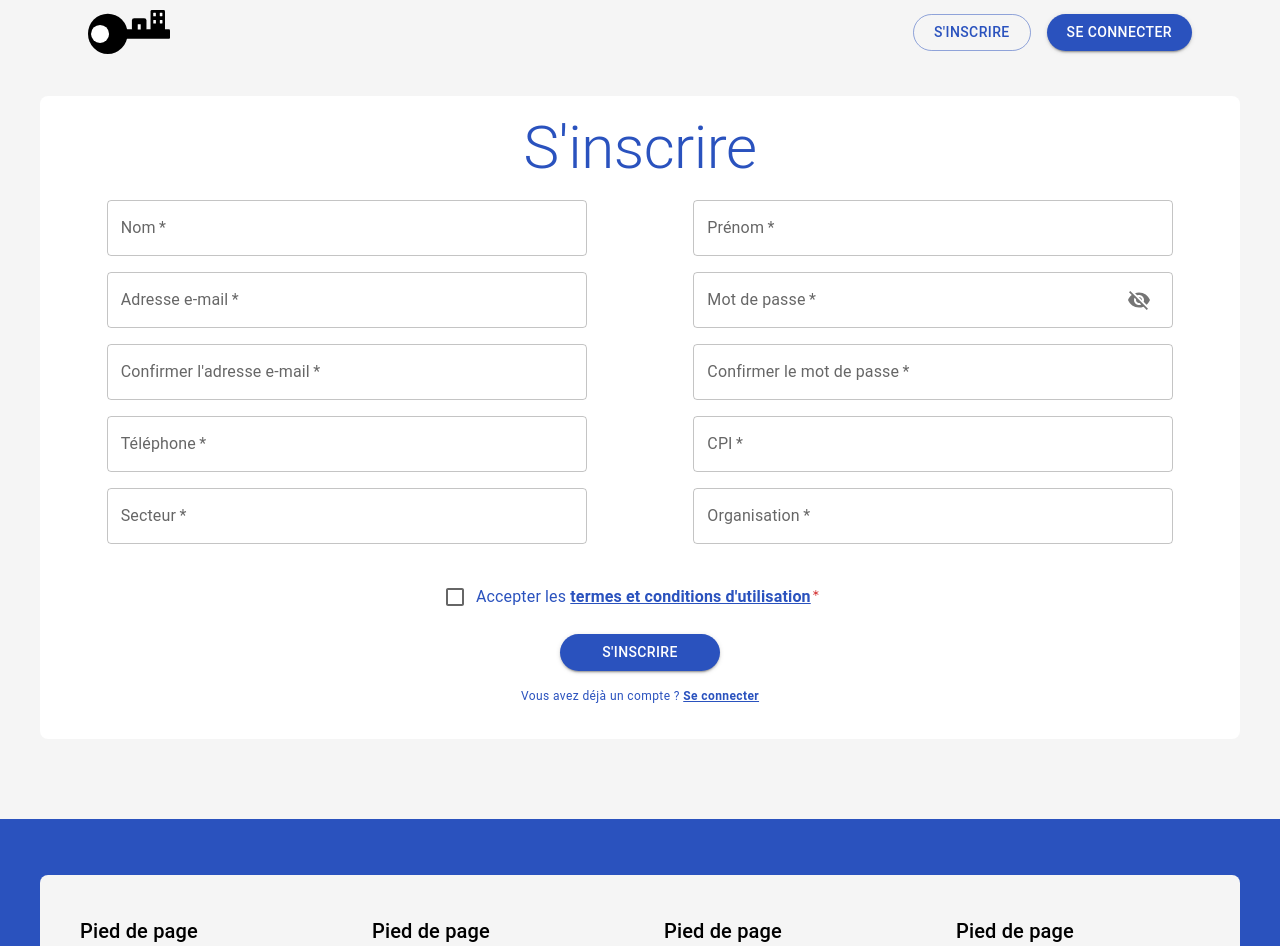
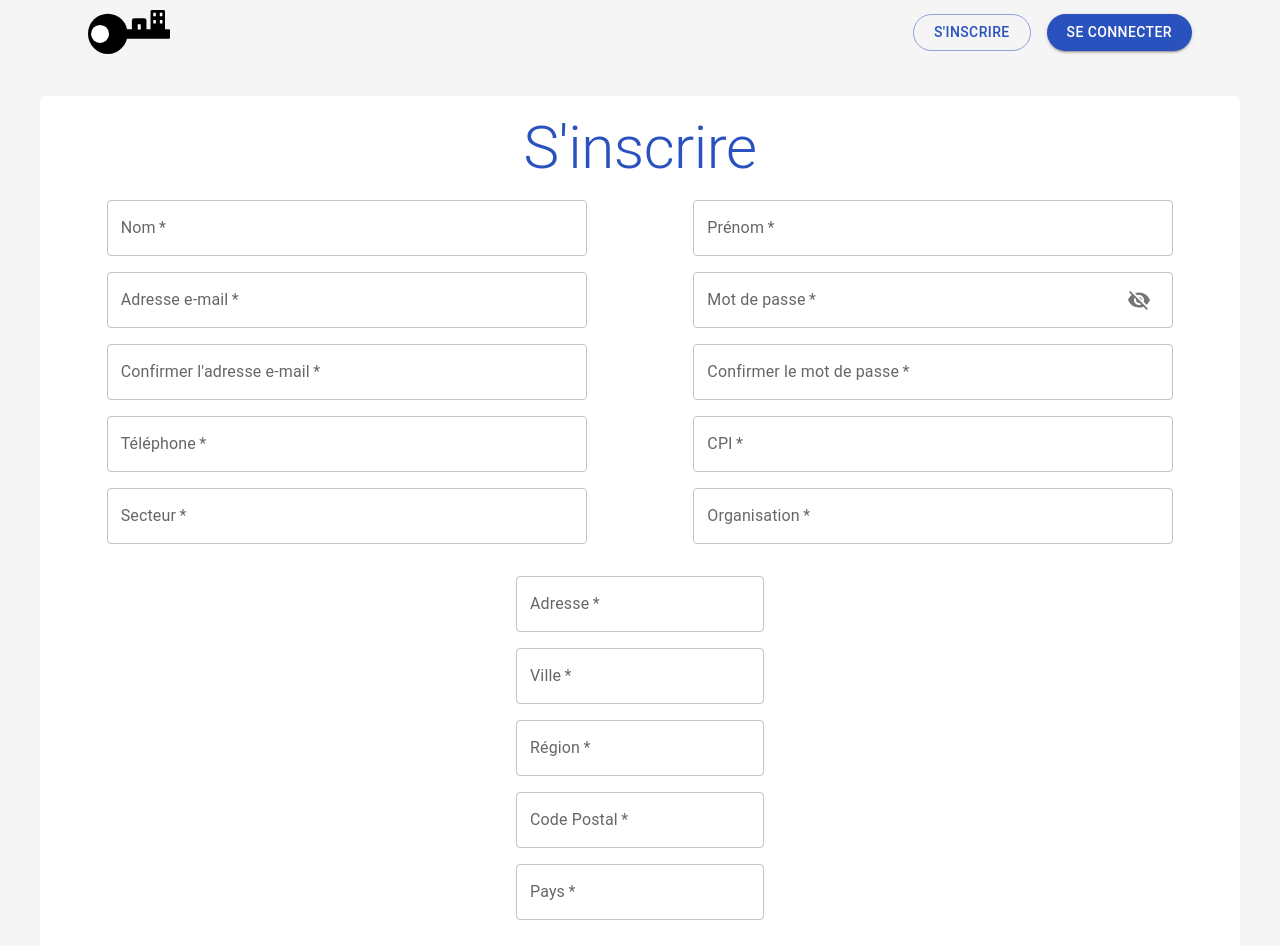
Before and after one commit to billelkhanfri/immo-client, a React (Vite) app: page /inscription in a window 1280 px wide. Shown: the top 946 px of the page. Built offline with nearby package versions, Linux system fonts and the light colour scheme.

Commit message:
create leaflet component to display users addresses

```diff
--- a/package.json
+++ b/package.json
@@ -19,9 +19,11 @@
     "@reduxjs/toolkit": "^2.2.5",
     "axios": "^1.7.2",
     "dotenv": "^16.4.5",
+    "leaflet": "^1.9.4",
     "react-dom": "^18.2.0",
     "react-hook-form": "^7.51.5",
     "react-icons": "^5.3.0",
+    "react-leaflet": "^4.2.1",
     "react-redux": "^9.1.2",
     "react-router-dom": "^6.23.1",
     "react-toastify": "^10.0.5",
--- a/src/components/ReferralCard.jsx
+++ b/src/components/ReferralCard.jsx
@@ -44,7 +44,7 @@ function ReferralCard({referral}) {
     </CardContent>
     <Divider></Divider>
     <CardContent sx={{ flexGrow: 1 }}>
-            <Typography variant="body2" color="text.secondary">
+            <Typography variant="body2" fontSize = "13px"color="text.secondary">
           A la recherche d'un agent aux alentoures de   { `${referral?.lieu}`.charAt(0).toUpperCase() +referral?.lieu.slice(1)}
             </Typography>
 
--- a/src/components/UserCard.jsx
+++ b/src/components/UserCard.jsx
@@ -28,7 +28,16 @@ function UserCard({ user }) {
           </Box>
           <Divider variant="middle" />
           <CardHeader
+
             title={`${user.firstName} ${user.lastName}`}
+            titleTypographyProps={{
+              variant: 'h6',
+              style: {
+                fontSize: '1.2rem',
+                fontWeight: 'bold',
+                color: '#333',
+              },
+            }}
             subheader={`Membre : ${dateFormat}`}
           />
           <Divider variant="middle" />
--- /dev/null
+++ b/src/components/leaflet/Leaflet.jsx
@@ -0,0 +1,58 @@
+import { useEffect, useState } from 'react';
+import { MapContainer, TileLayer, Marker, Popup } from 'react-leaflet';
+import 'leaflet/dist/leaflet.css';
+
+const fetchCoordinates = async (address) => {
+  const response = await fetch(`https://nominatim.openstreetmap.org/search?format=json&q=${encodeURIComponent(address)}`);
+  const data = await response.json();
+
+  if (data && data.length > 0) {
+    return {
+      lat: parseFloat(data[0].lat),
+      lon: parseFloat(data[0].lon),
+    };
+  } else {
+    throw new Error("Coordinates not found for the given address.");
+  }
+};
+
+const LeafletMap = ({ addresses }) => {
+  const [markers, setMarkers] = useState([]);
+  console.log("Received addresses:", addresses); // Log addresses
+
+  useEffect(() => {
+    const fetchAllCoordinates = async () => {
+      const coords = await Promise.all(addresses.map(async (addressObj) => {
+        const address = `${addressObj.street}, ${addressObj.postalCode} ${addressObj.city},${addressObj.country}`;
+
+        try {
+          const { lat, lon } = await fetchCoordinates(address);
+          return { address, lat, lon };
+        } catch (error) {
+          console.error(`Error fetching coordinates for ${address}:`, error);
+          return null;
+        }
+      }));
+      setMarkers(coords.filter(Boolean)); // Filter out any null values
+      console.log("Markers state:", coords.filter(Boolean)); // Log markers state
+    };
+
+    fetchAllCoordinates();
+  }, [addresses]);
+
+  return (
+    <MapContainer center={[46.227638,2.213749]} zoom={5} style={{ height: "60vh", width: "80%" }}>
+      <TileLayer
+        attribution='&copy; <a href="https://www.openstreetmap.org/copyright">OpenStreetMap</a> contributors'
+        url="https://{s}.tile.openstreetmap.org/{z}/{x}/{y}.png"
+      />
+      {markers.map((marker, index) => (
+        <Marker key={index} position={[marker.lat, marker.lon]}>
+          <Popup>{marker.address}</Popup>
+        </Marker>
+      ))}
+    </MapContainer>
+  );
+};
+
+export default LeafletMap;
--- a/src/pages/Reseau.jsx
+++ b/src/pages/Reseau.jsx
@@ -3,8 +3,9 @@ import { useDispatch, useSelector } from "react-redux";
 import { getAllUsers } from "../redux/apiCalls/userApiCall";
 import UserCard from "../components/UserCard";
 import Box from '@mui/material/Box';
-import Grid from '@mui/material/Grid2';
+import Grid from '@mui/material/Grid';
 import { Container, Typography } from "@mui/material";
+import Leaflet from "../components/leaflet/Leaflet";
 
 function Reseau() {
   const dispatch = useDispatch();
@@ -12,26 +13,36 @@ function Reseau() {
   const userInfo = JSON.parse(localStorage.getItem('userInfo'));
 
   useEffect(() => {
-    dispatch(getAllUsers()); // Appel au thunk pour récupérer les utilisateurs
+    dispatch(getAllUsers()); // Fetch users
   }, [dispatch]);
+console.log(allUsers)
+  const filteredUsers = allUsers?.filter((user) => user.id !== userInfo?.id) ;
+
+  const addresses = allUsers.map((address) =>address.address)
+
 
   return (
+    <>
+      <Leaflet   addresses = {addresses}/>
       <Container>
         <Box mb={2}>
           <Typography variant="h4" fontWeight="600">Liste des Agents</Typography>
         </Box>
         <Box sx={{ flexGrow: 1 }}>
           <Grid container spacing={{ xs: 4, md: 4 }} columns={{ xs: 4, sm: 8, md: 16 }}>
-          {allUsers && allUsers
-            .filter((user) => user.id !== userInfo?.id)
-            .map((user) => (
+            {filteredUsers.length === 0 ? (
+              <Typography variant="h6">Aucun agent trouvé</Typography>
+            ) : (
+              filteredUsers.map((user) => (
                 <Grid key={user.id} xs={2} sm={4} md={4}>
-                <UserCard key={user.id} user={user} />
+                  <UserCard user={user} />
                 </Grid>
-          ))}
+              ))
+            )}
           </Grid>
         </Box>
       </Container>
+    </>
   );
 }
 
--- a/src/pages/forms/CreateAccount.jsx
+++ b/src/pages/forms/CreateAccount.jsx
@@ -61,7 +61,18 @@ function CreateAccount() {
       organisation,
       telephone,
       termsAccepted,
+      address, // Expecting an address object
     } = formData;
+
+    // Structure the address object
+    const addressData = {
+      street: address?.street,
+      city: address?.city,
+      region: address?.region,
+      postalCode: address?.postalCode,
+      country: address?.country,
+    };
+
     dispatch(
       registerUser({
         firstName,
@@ -73,9 +84,11 @@ function CreateAccount() {
         organisation,
         telephone,
         termsAccepted,
+        address: addressData, // Send address as an object
       })
     );
   };
+
   const navigate = useNavigate();
 
   useEffect(() => {
@@ -339,6 +352,63 @@ function CreateAccount() {
             marginY: 2,
           }}
         >
+          <Stack spacing={2}>
+  <TextField
+    label="Adresse"
+    type="text"
+    required
+    error={!!errors.address?.street}
+    helperText={errors.address?.street && errors.address.street.message}
+    {...register("address.street", {
+      required: "Ce champ est obligatoire.",
+    })}
+  />
+  <TextField
+    label="Ville"
+    type="text"
+    required
+    error={!!errors.address?.city}
+    helperText={errors.address?.city && errors.address.city.message}
+    {...register("address.city", {
+      required: "Ce champ est obligatoire.",
+    })}
+  />
+  <TextField
+    label="Région"
+    type="text"
+    required
+    error={!!errors.address?.region}
+    helperText={errors.address?.state && errors.address.region.message}
+    {...register("address.region", {
+      required: "Ce champ est obligatoire.",
+    })}
+  />
+  <TextField
+    label="Code Postal"
+    type="text"
+    required
+    error={!!errors.address?.postalCode}
+    helperText={errors.address?.postalCode && errors.address.postalCode.message}
+    {...register("address.postalCode", {
+      required: "Ce champ est obligatoire.",
+      pattern: {
+        value: /^[0-9]{5}(?:-[0-9]{4})?$/, // Adjust regex based on your postal code format
+        message: "Veuillez entrer un code postal valide",
+      },
+    })}
+  />
+  <TextField
+    label="Pays"
+    type="text"
+    required
+    error={!!errors.address?.country}
+    helperText={errors.address?.country && errors.address.country.message}
+    {...register("address.country", {
+      required: "Ce champ est obligatoire.",
+    })}
+  />
+</Stack>
+
           {" "}
           <Controller
             name="termsAccepted"
--- a/src/utils/request.js
+++ b/src/utils/request.js
@@ -2,6 +2,6 @@ import axios from "axios";
 
 const request = axios.create({
   // baseURL: "https://immo-server-xfkn.onrender.com",
-  baseURL: "http://localhost:2000",
+  baseURL: "http://localhost:2000"
 });
 export default request;
```
Also changed, not shown: 1 other file (tests, documents, lock files or other folders). Lines whose indentation alone changed are shown as unchanged.
